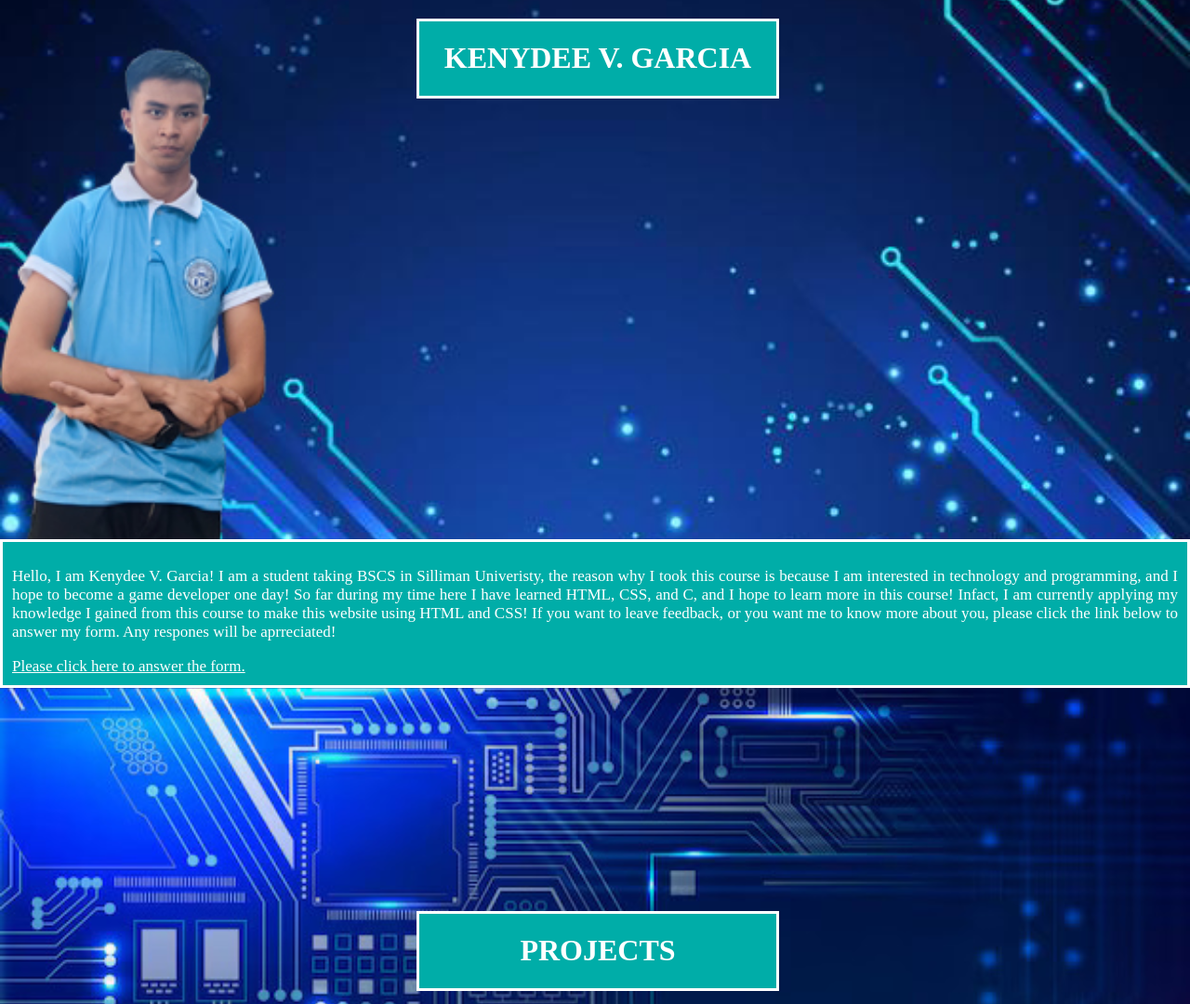
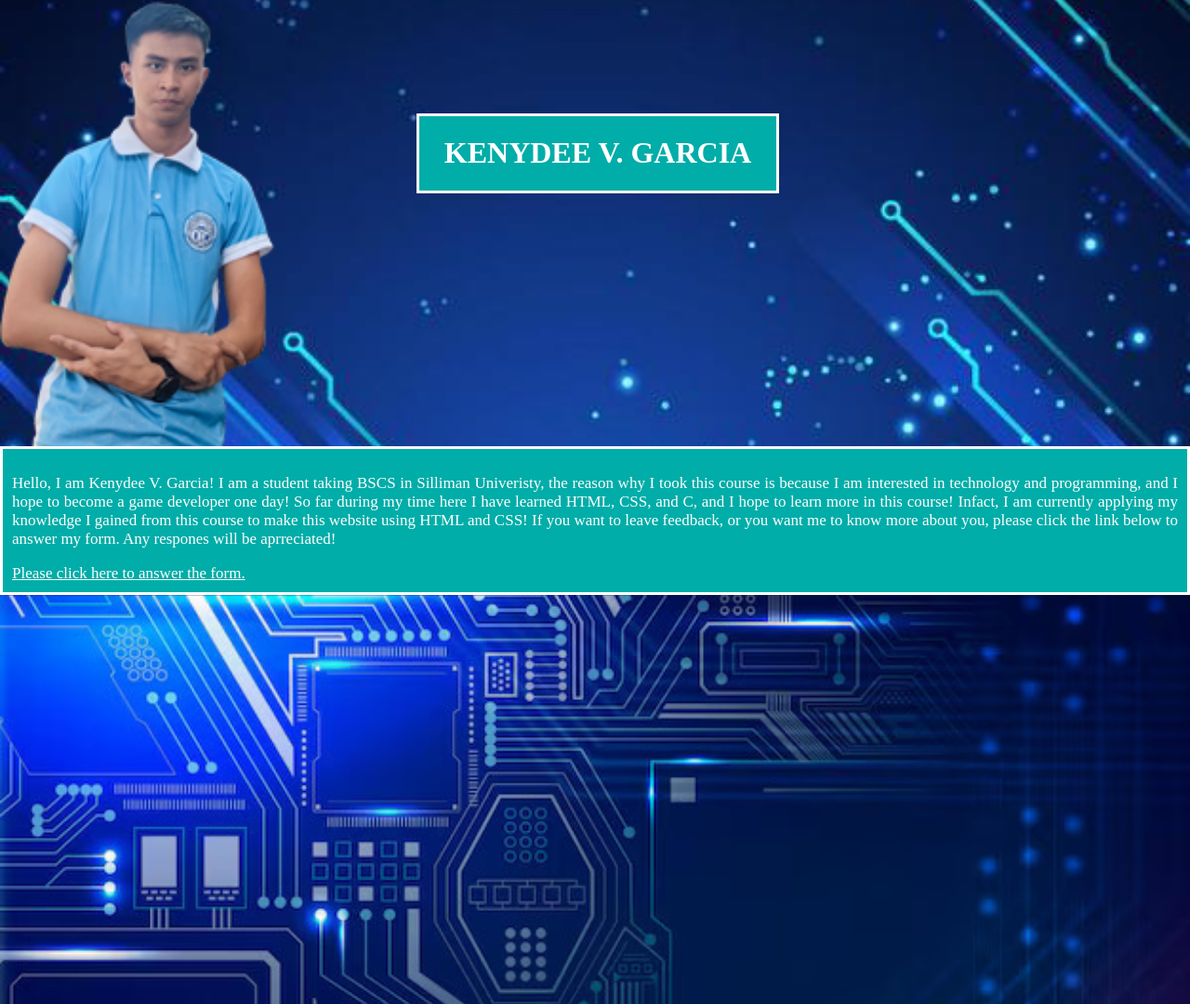
Before and after one commit to DroidX123/ccs1midtermsgarcia, a plain HTML site: page index.html in a window 1280 px wide. Shown: the part 220-1300 px from the top of the page at 93% size. Drawn offline with Linux system fonts and the light colour scheme.

Commit message:
Add files via upload

```diff
--- a/Format11.css
+++ b/Format11.css
@@ -4,7 +4,7 @@ body{
 .bg1 {
   background-image: url("bg1.jpg");
   height:400px;
-  min-height: 800px;
+  min-height: 700px;
   background-attachment: fixed;
   background-position: center;
   background-repeat: no-repeat;
@@ -16,7 +16,6 @@ body{
   background-color: #00ada8;
   position: absolute;
   left: 35%;
-  top: 30%;
   width: 30%;
   text-align: center;
 }
@@ -37,7 +36,6 @@ body{
   background-color: #00ada8;
   position: absolute;
   left: 35%;
-  top: 150%;
   width: 30%;
   text-align: center;
 }
--- a/index.html
+++ b/index.html
@@ -5,7 +5,7 @@
     </head>
     <body>
         <div class="bg1">
-            <div class="box1">
+            <br><br><br><br><br><br><br><br><br><br><br><br><br><br><br><br><br><br><br><div class="box1">
             <h1 class="p1">KENYDEE V. GARCIA</h1>
             </div>
         </div>
@@ -17,7 +17,7 @@
             <a href="form.html" target="_blank">Please click here to answer the form.</a>
         </div>
         <div class="bg2">
-            <div class="box3">
+            <br><br><br><br><br><br><br><br><br><br><br><br><br><br><br><br><br><br><br><br><br><br><br><br><br><br><br><br><br><div class="box3">
                 <h1 class="p1">
                 PROJECTS
                 </h1>
```
